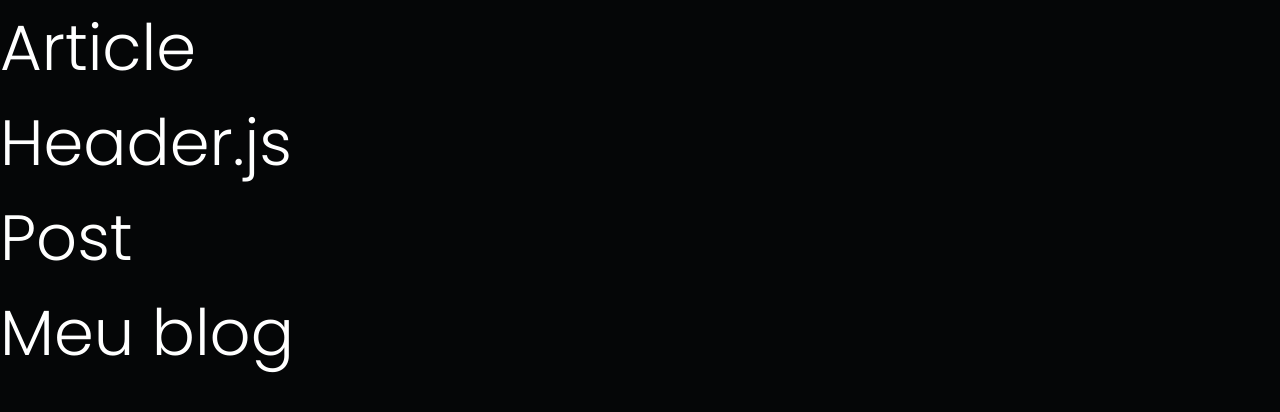
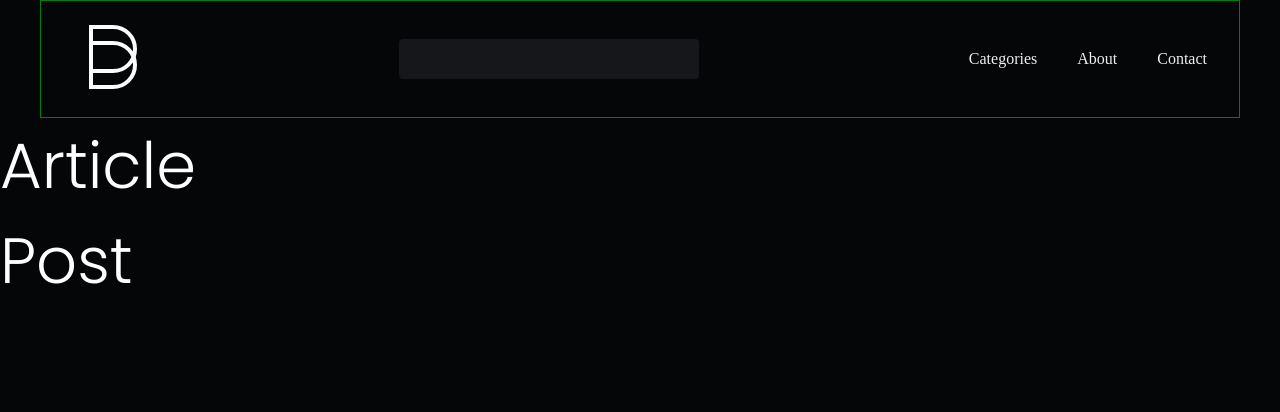
Before and after one commit to Joot4/Blog, a React (Create React App) app: page / in a window 1280 px wide. Shown: the top 412 px of the page. Built offline with nearby package versions, Linux system fonts and the light colour scheme.

Commit message:
Add menu style

```diff
--- a/src/App.js
+++ b/src/App.js
@@ -5,10 +5,9 @@ import Post from './components/Post';
 function App() {
   return (
     <>
+    <Header></Header>
     <Article></Article>
-    <Header></Header>
     <Post></Post>
-    <h1>Meu blog</h1>
     </>
     );
 }
--- a/src/components/Header/Index.js
+++ b/src/components/Header/Index.js
@@ -1,8 +1,24 @@
-
+import logosvg from '../svg/logo.svg';
 
 const Header = () =>{
+  const desclogo = 'Essa é a logo do site';
+
   return (
-  <h1>Header.js</h1>
+    <>
+      <header className="flex-space-between">
+          <div className="logo">
+            <img src={logosvg} alt={desclogo}/>
+          </div>
+          <div className="search">
+            <input type="text" className="input-search"></input>
+          </div>
+          <ul className="menu">
+           <li><a href="#" className="nav-link">Categories</a></li>
+           <li><a href="#" className="nav-link">About</a></li>
+           <li><a href="#" className="nav-link">Contact</a></li>
+          </ul>
+      </header>
+    </>
   );
 }
 
--- a/src/css/sass/_layout.scss
+++ b/src/css/sass/_layout.scss
@@ -0,0 +1,66 @@
+
+
+header {
+  max-width: 1200px;
+
+  margin: 0 auto;
+
+  border: 1px solid green;
+
+  padding: 8px 24px;
+}
+
+a {
+  text-decoration: none;
+  color: $white-dark;
+}
+
+.flex {
+  display: flex;
+}
+
+.flex-space-between {
+    display: flex;
+    justify-content: space-between;
+    align-items: center;
+}
+
+.container {
+  max-width: 1200px;
+
+  margin: 0 auto;
+}
+
+.border{
+  border: 1px solid red;
+}
+
+.menu {
+  list-style: none;
+  display: flex;
+  li {
+    margin-left: 24px;
+  }
+}
+
+.nav-link{
+
+  display: inline-block;
+  padding: 8px;
+  transition: .5s ease;
+
+  &:hover{
+    opacity: .5;
+  }
+}
+
+.input-search{
+  height: 40px;
+  min-width: 300px;
+  background-color: $black-light;
+  border: 0;
+  border-radius: 4px;
+  color: $white-light;
+  padding: 8px;
+
+}
--- a/src/css/style.css
+++ b/src/css/style.css
@@ -660,4 +660,62 @@ p {
 body {
   width: 100%;
   background-color: #050607;
+}
+
+header {
+  max-width: 1200px;
+  margin: 0 auto;
+  border: 1px solid green;
+  padding: 8px 24px;
+}
+
+a {
+  text-decoration: none;
+  color: #EDEFF0;
+}
+
+.flex {
+  display: flex;
+}
+
+.flex-space-between {
+  display: flex;
+  justify-content: space-between;
+  align-items: center;
+}
+
+.container {
+  max-width: 1200px;
+  margin: 0 auto;
+}
+
+.border {
+  border: 1px solid red;
+}
+
+.menu {
+  list-style: none;
+  display: flex;
+}
+.menu li {
+  margin-left: 24px;
+}
+
+.nav-link {
+  display: inline-block;
+  padding: 8px;
+  transition: 0.5s ease;
+}
+.nav-link:hover {
+  opacity: 0.5;
+}
+
+.input-search {
+  height: 40px;
+  min-width: 300px;
+  background-color: #15171A;
+  border: 0;
+  border-radius: 4px;
+  color: #FAFCFC;
+  padding: 8px;
 }/*# sourceMappingURL=style.css.map */
```
Also changed, not shown: src/components/svg/logo.svg (renamed from src/svg/logo.svg), 1 other file (tests, documents, lock files or other folders).
